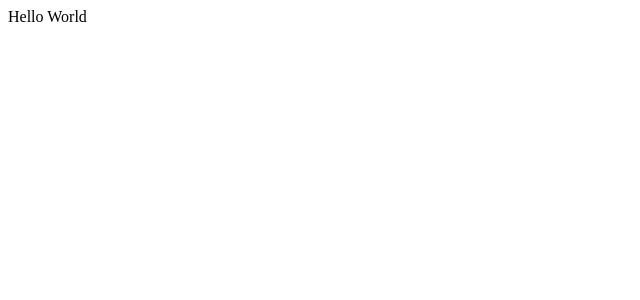
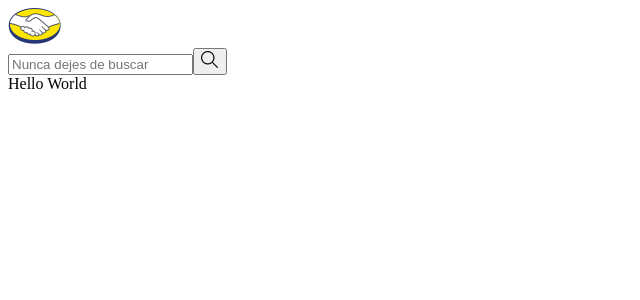
Before and after one commit to coderdiaz/ml-next, a Next.js app: page / in a window 1280 px wide. Shown: the top 300 px of the page, without its empty margins (0-640 px from the left). Built offline with nearby package versions, Linux system fonts and the light colour scheme.

Commit message:
fix: customized app layout

```diff
--- a/pages/_app.tsx
+++ b/pages/_app.tsx
@@ -1,6 +1,14 @@
 import type { AppProps } from 'next/app';
+import Header from '@/components/Header';
 import 'tailwindcss/tailwind.css';
 
 export default function MyApp({ Component, pageProps }: AppProps) {
-  return <Component {...pageProps} />;
+  return (
+    <>
+      <Header />
+      <main>
+        <Component {...pageProps} />
+      </main>
+    </>
+  );
 }
```
